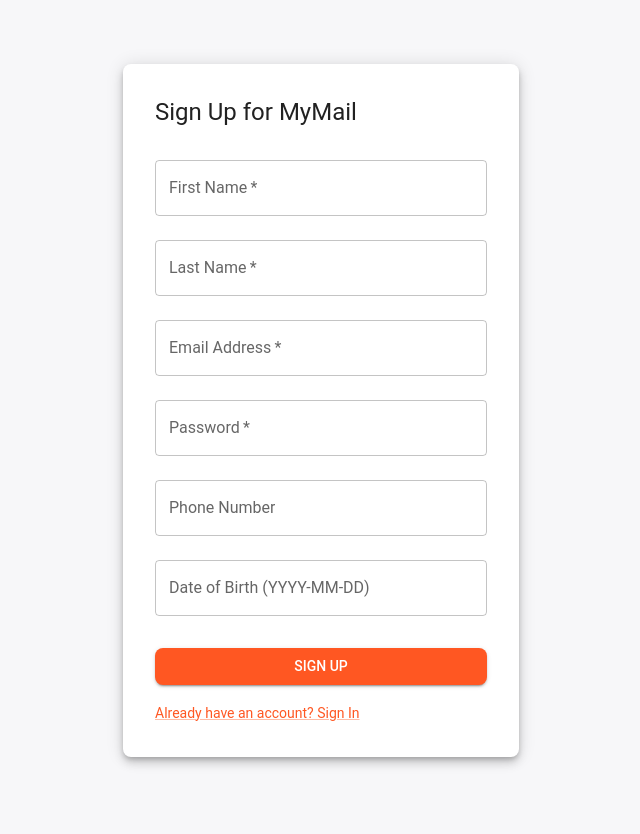
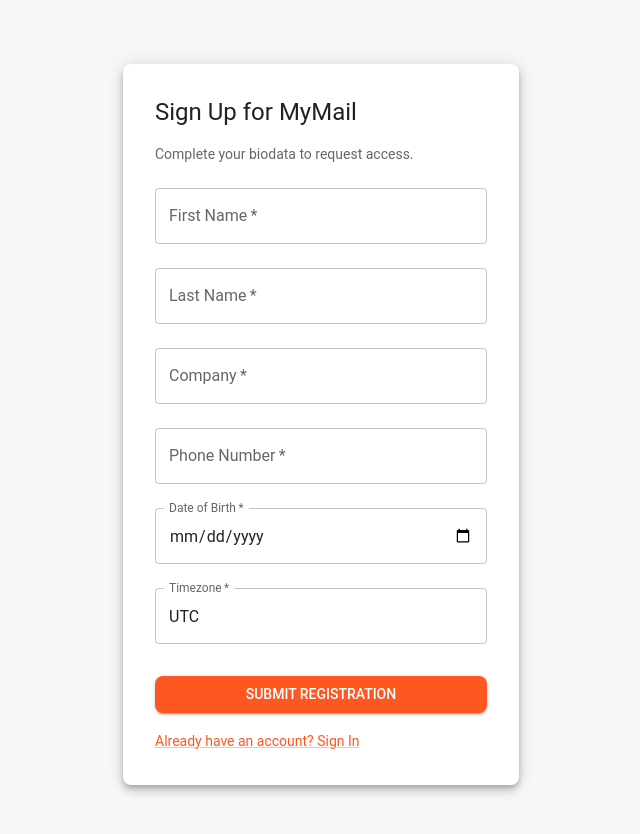
Before and after one commit to call-me-rodney/myemail-service, a React (Vite) app in the folder client/: page /register in a window 1280 px wide. Shown: the top 834 px of the page, without its empty margins (319-959 px from the left). Built offline with nearby package versions, Linux system fonts and the light colour scheme; no server answers.

Commit message:
Refactored registration workflow requiring admin approval

```diff
--- a/client/src/pages/RegisterPage.tsx
+++ b/client/src/pages/RegisterPage.tsx
@@ -9,14 +9,13 @@
   const [formData, setFormData] = useState<CreateUserDTO>({
     fname: '',
     lname: '',
-    email: '',
     dob: '',
-    password: '',
+    company: '',
     phone: '',
     timezone: Intl.DateTimeFormat().resolvedOptions().timeZone || 'UTC',
-    role: 'user',
   });
   const [error, setError] = useState('');
+  const [isSubmitting, setIsSubmitting] = useState(false);
   const { register } = useAuth();
   const navigate = useNavigate();
 
@@ -27,18 +26,16 @@
   const handleSubmit = async (event: React.FormEvent) => {
     event.preventDefault();
     setError('');
+    setIsSubmitting(true);
     try {
-      if (!formData.password) {
-        setError('Password cannot be empty.');
-        return;
-      }
-
-      // Send registration payload
       await register(formData);
-      navigate('/');
+      navigate('/register/success');
     } catch (err) {
       setError('Registration failed. Please try again.');
       console.error(err);
+      navigate('/register/failed');
+    } finally {
+      setIsSubmitting(false);
     }
   };
 
@@ -55,6 +52,9 @@
         <Paper elevation={6} sx={{ p: 4, borderRadius: 2 }}>
           <Typography component="h1" variant="h5" sx={{ mb: 2 }}>
             Sign Up for MyMail
+          </Typography>
+          <Typography variant="body2" color="text.secondary" sx={{ mb: 1 }}>
+            Complete your biodata to request access.
           </Typography>
           <Box component="form" onSubmit={handleSubmit} noValidate sx={{ mt: 1 }}>
             <TextField
@@ -83,27 +83,15 @@
               margin="normal"
               required
               fullWidth
-              id="email"
-              label="Email Address"
-              name="email"
-              autoComplete="email"
-              value={formData.email}
+              id="company"
+              label="Company"
+              name="company"
+              value={formData.company}
               onChange={handleChange}
             />
             <TextField
               margin="normal"
               required
-              fullWidth
-              name="password"
-              label="Password"
-              type="password"
-              id="password"
-              autoComplete="new-password"
-              value={formData.password}
-              onChange={handleChange}
-            />
-             <TextField
-              margin="normal"
               fullWidth
               id="phone"
               label="Phone Number"
@@ -112,13 +100,26 @@
               value={formData.phone}
               onChange={handleChange}
             />
-             <TextField
+            <TextField
               margin="normal"
+              required
               fullWidth
               id="dob"
-              label="Date of Birth (YYYY-MM-DD)"
+              label="Date of Birth"
               name="dob"
+              type="date"
+              InputLabelProps={{ shrink: true }}
               value={formData.dob}
+              onChange={handleChange}
+            />
+            <TextField
+              margin="normal"
+              required
+              fullWidth
+              id="timezone"
+              label="Timezone"
+              name="timezone"
+              value={formData.timezone}
               onChange={handleChange}
             />
             {error && (
@@ -130,9 +131,10 @@
               type="submit"
               fullWidth
               variant="contained"
+              disabled={isSubmitting}
               sx={{ mt: 3, mb: 2 }}
             >
-              Sign Up
+              {isSubmitting ? 'Submitting...' : 'Submit Registration'}
             </Button>
             <Link href="/login" variant="body2">
               {"Already have an account? Sign In"}
```
Also changed, not shown: client/src/pages/RegisterFailedPage.tsx (added, +39 -0 lines), client/src/pages/RegisterSuccessPage.tsx (added, +30 -0 lines), client/src/types/interfaces.ts (+3 -5 lines).
